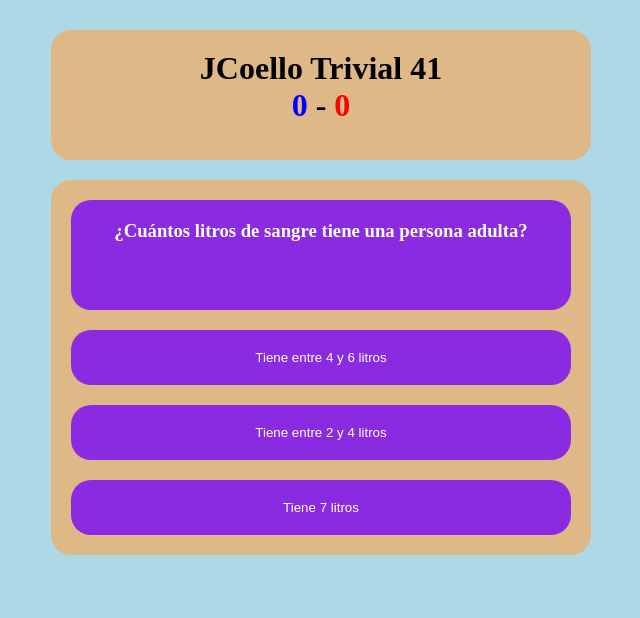
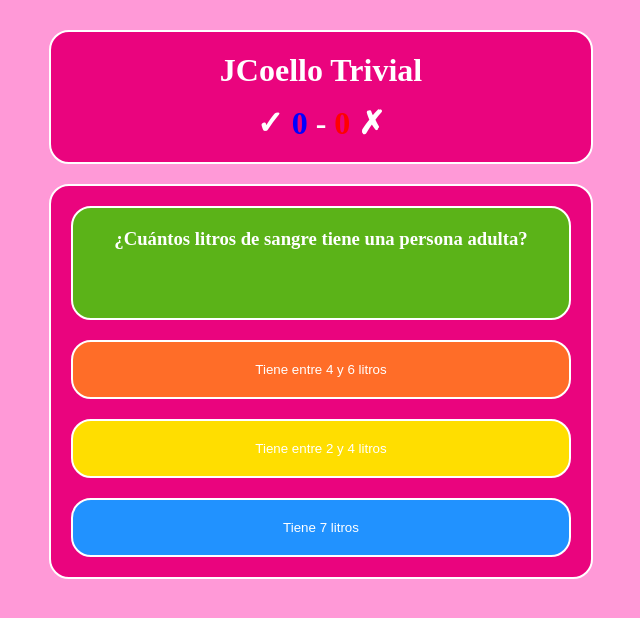
Before and after one commit to chuchocoello/Jcoello-trivial, a React (Vite) app: page / in a window 1280 px wide. Shown: the top 618 px of the page, without its empty margins (319-959 px from the left). Built offline with nearby package versions, Linux system fonts and the light colour scheme.

Commit message:
color change 1

```diff
--- a/src/App.css
+++ b/src/App.css
@@ -1,6 +1,10 @@
 *{
   margin: 0;
   padding: 0;
+}
+
+html{
+  background-color: #FF99D7;
 }
 
 .App{
@@ -8,14 +12,13 @@ height: 100vh;
 width: 100vw;
 display: flex;
 flex-direction: column;
-background-color: lightblue;
 justify-content: flex-start;
 align-items: center;
 }
 
 .Counter{
   margin-top: 30px;
-  background-color: burlywood;
+  background-color: #EA047E;
   text-align: center;
   padding: 20px;
   border-radius: 20px;
@@ -23,10 +26,15 @@ align-items: center;
   width: 80%;
   max-width: 500px;
   margin-bottom: 20px;
+  display: flex;
+  flex-direction: column;
+  justify-content: space-between;
+  color: white;
+  border: solid 2.5px white;
 }
 
 .Questions{
-  background-color: burlywood;
+  background-color: #EA047E;
   width: 80%;
   max-width: 500px;
   padding: 20px;
@@ -34,21 +42,34 @@ align-items: center;
   display: flex;
   flex-direction: column;
   gap: 20px;
+  border: solid 2.5px white;
 }
 
 .Question{
-  background-color: blueviolet;
+  background-color: #5BB318;
   height: 70px;
   border-radius: 20px;
   color: white;
   padding: 20px;
   text-align: center;
+  border: solid 2.5px white;
 }
 
 .Answer{
-  background-color: blueviolet;
   color: white;
   padding: 20px;
-  border: transparent;
   border-radius: 20px;
+  border: solid 2.5px white;
 }
+
+.a{
+  background-color: #FF6D28;
+}
+
+.b{
+  background-color: #FFDE00;
+}
+
+.c{
+  background-color: #2192FF;
+}
--- a/src/App.jsx
+++ b/src/App.jsx
@@ -294,12 +294,15 @@ function App() {
   ];
   // https://www.todamateria.com/preguntas-de-cultura-general/
 
+  //Estados: ganadas, perdidas y el numero de la pregunta
   const [countWin, setCountWin] = useState(0);
   const [countLose, setCountLose] = useState(0);
   const [numero, setNumero] = useState(0)
 
 {let winner = countWin > 21 ? true : false
  let losser = countLose > 21 ? true : false}
+
+  //funsiones para agregar ala cuenta de ganados, perdidos y numeros aleatorios
 
   const win = () => {
     setCountWin(countWin + 1)
@@ -310,6 +313,8 @@ function App() {
   const cambioNumero = () =>  {
     setNumero(Math.floor(Math.random()*questionsList.length))
   }
+
+  // funciones para las acciones de los botones de las respuestas 1, 2 y 3
 
   const boton1 = () =>{
     cambioNumero();
@@ -327,12 +332,13 @@ function App() {
   return (
     <div className="App">
       <div className="Counter">
-        <h1>JCoello Trivial {questionsList.length}</h1>
+        <h1>JCoello Trivial</h1>
         {
-        <h1>
-          <span style={{ color: 'blue' }}>{countWin}</span>
+        <h1>&#10003;
+          <span style={{ color: 'blue' }}> {countWin}</span>
           {' - '}
-          <span style={{ color: 'red' }}>{countLose}</span>
+          <span style={{ color: 'red' }}>{countLose} </span>
+          &#10007;
         </h1>
         }
       </div>
@@ -340,9 +346,9 @@ function App() {
         <div className="Question">
           <h3>¿{questionsList[numero].q}?</h3>
         </div>
-        <button className="Answer" onClick={boton1}>{questionsList[numero].a1}</button>
-        <button className="Answer" onClick={boton2}>{questionsList[numero].a2}</button>
-        <button className="Answer" onClick={boton3}>{questionsList[numero].a3}</button>
+        <button className="Answer a" onClick={boton2}>{questionsList[numero].a1}</button>
+        <button className="Answer b" onClick={boton2}>{questionsList[numero].a2}</button>
+        <button className="Answer c" onClick={boton3}>{questionsList[numero].a3}</button>
       </section>
     </div>
   );
--- a/src/main.jsx
+++ b/src/main.jsx
@@ -1,7 +1,6 @@
 import React from 'react'
 import ReactDOM from 'react-dom/client'
 import App from './App'
-import './index.css'
 
 ReactDOM.createRoot(document.getElementById('root')).render(
   <React.StrictMode>
```
Also changed, not shown: src/index.css (deleted).
